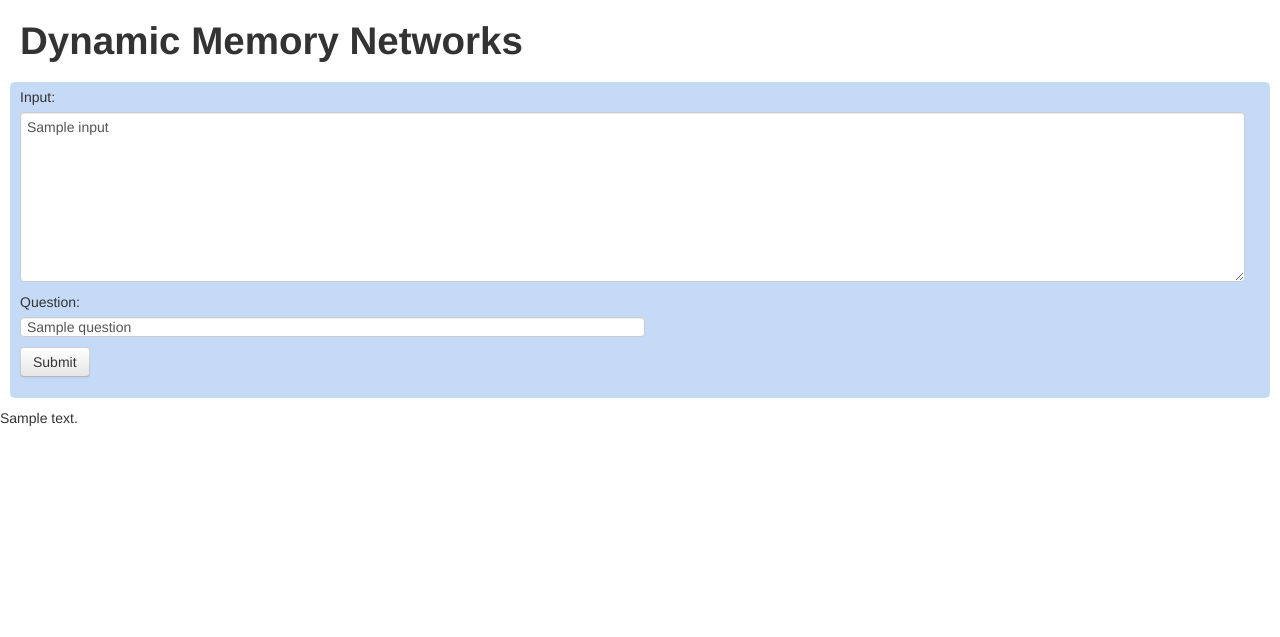
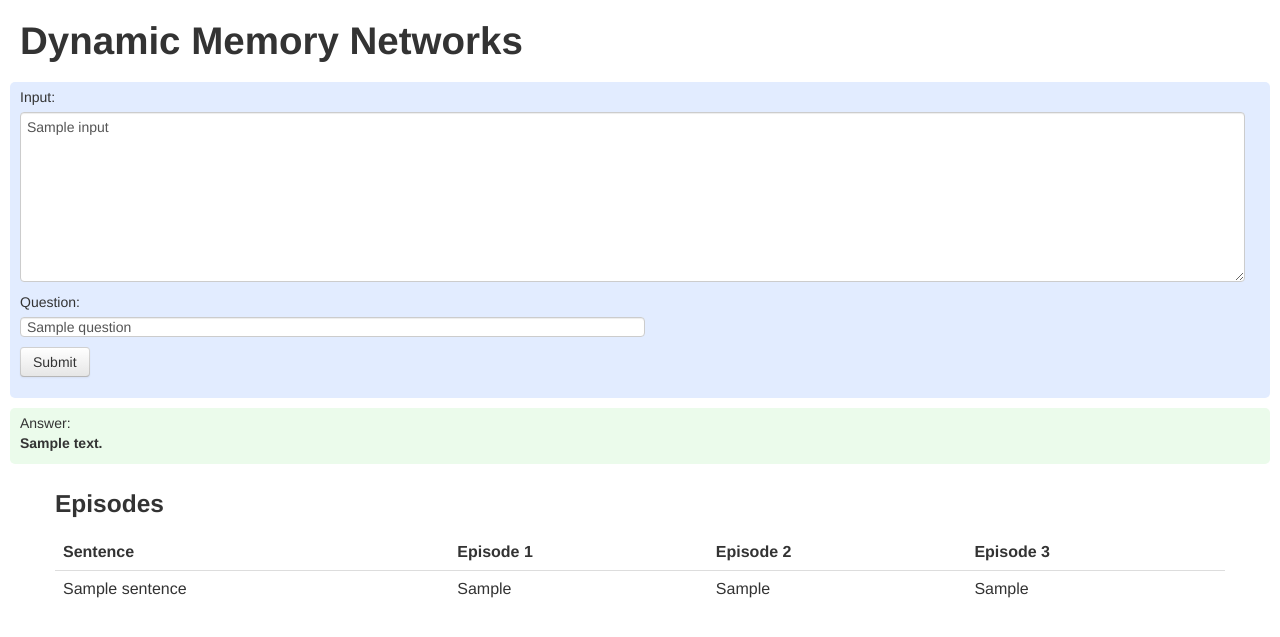
Before and after one commit to patrickachase/dynamic-memory-networks, a Flask app: template python/app/templates/dmn_demo.html in a window 1280 px wide. Shown: the top 637 px of the page. Run offline with Flask 2, Linux system fonts and the light colour scheme; the template is opened without the code that fills it: most values are stand-ins (such as "Sample title", 1, 10 or a date in 2020); parts of the project's set-up code (start-up, migrations or seed data) failed here and were passed over.

Commit message:
Add visualization of attention to demo.

```diff
--- a/python/app/static/css/base.css
+++ b/python/app/static/css/base.css
@@ -16,8 +16,8 @@
     padding-bottom: 1px;
     padding-top: 5px;
     border-radius: 5px;
-    background: lightgray;
-    background: #c5daf7;
+    /*background: #c5daf7;*/
+    background: #e2ecff;
 }
 
 .input-and-question .input .form-control {
@@ -27,3 +27,12 @@
 .input-and-question .question .form-control {
     width: 50%;
 }
+
+.answer {
+    margin: 10px;
+    padding-left: 10px;
+    padding-bottom: 1px;
+    padding-top: 5px;
+    border-radius: 5px;
+    background: #ebfbeb;;
+}
--- a/python/app/templates/dmn_demo.html
+++ b/python/app/templates/dmn_demo.html
@@ -27,9 +27,37 @@
 </div>
 
 {% if answer %}
-<div>
-    {{answer}}
+<div class="answer">
+    Answer:
+    <p><b>{{answer}}</b>
 </div>
+
+
+<div class="container">
+    <h3>Episodes</h3>
+    <table class="table">
+        <thead>
+        <tr>
+            <th>Sentence</th>
+            <th>Episode 1</th>
+            <th>Episode 2</th>
+            <th>Episode 3</th>
+        </tr>
+        </thead>
+        <tbody>
+
+        {% for sentence in sentences %}
+            <tr>
+                <td>{{sentence}}</td>
+                <td>{{episode_1_gates[loop.index - 1]}}</td>
+                <td>{{episode_2_gates[loop.index - 1]}}</td>
+                <td>{{episode_3_gates[loop.index - 1]}}</td>
+            </tr>
+        {% endfor %}
+        </tbody>
+    </table>
+</div>
+
 {% endif %}
 
 {% endblock %}
```
Also changed, not shown: python/app/dmn_demo.py (+34 -6 lines), python/dmn_with_word_embedding.py (+27 -25 lines).
